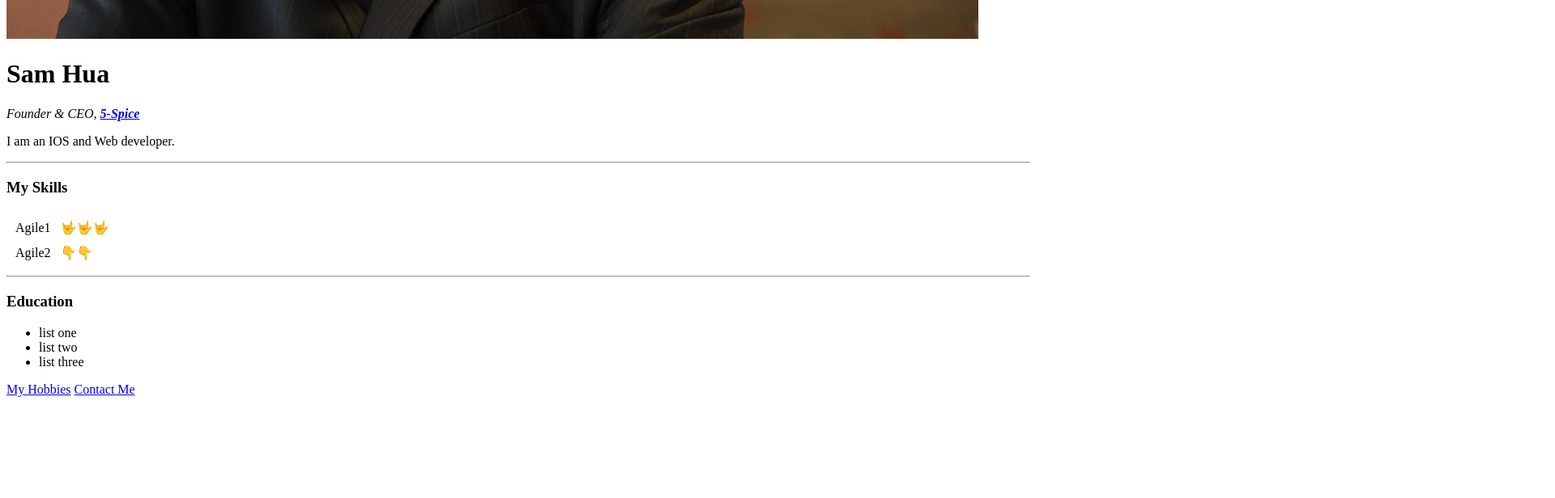
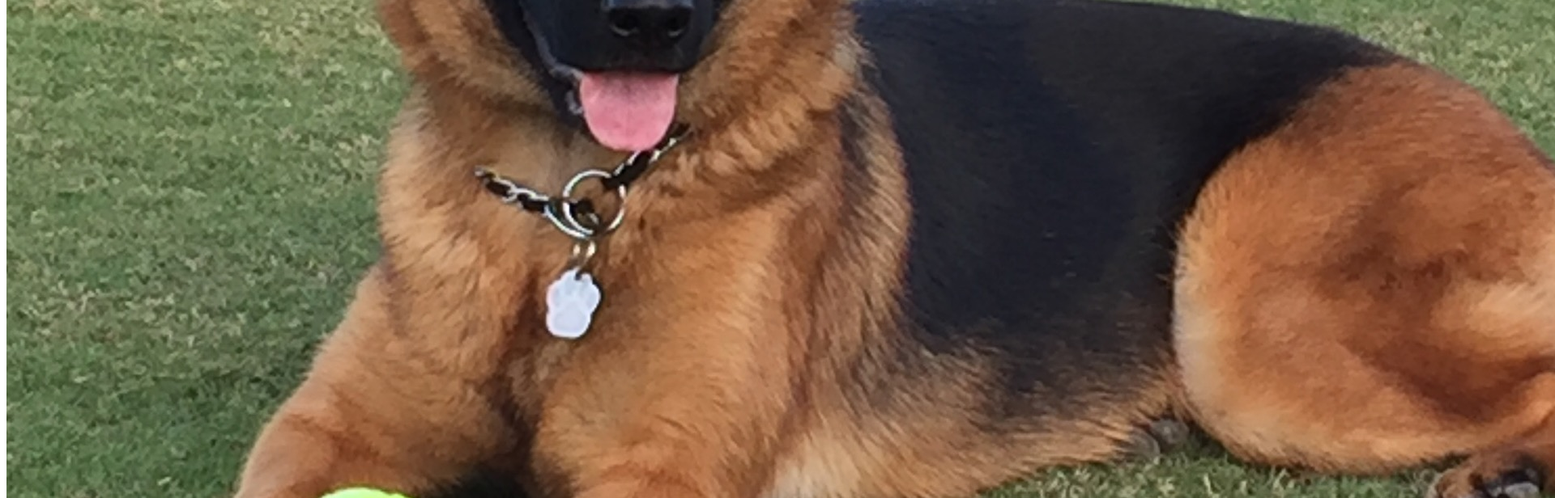
Before and after one commit to samhua1/CV, a plain HTML site: page index.html in a window 1280 px wide. Shown: the part 760-1376 px from the top of the page at 81% size, 1920 px wide, since content can reach past the window. Before the commit the page ends 1259 px from the top, so only its background shows below. Drawn offline with Linux system fonts and the light colour scheme.

Commit message:
Replace with Nala's pic

```diff
--- a/index.html
+++ b/index.html
@@ -7,9 +7,9 @@
 </head>
 
 <body>
-  <img src="Sam Hua Head Shot-2 copy.jpg" alt="">
+  <img src="Nala Pic at 1 year.jpg" alt="">
   <h1>Sam Hua</h1>
-  <p><em>Founder & CEO, <strong><a href="http://www.5-spice.com">5-Spice</a></strong></em></p>
+  <p><em>Student <strong><a href="http://www.google.com">Google</a></strong></em></p>
   <p>I am an IOS and Web developer.</p>
   <hr>
   <h3>My Skills</h3>
```
Also changed, not shown: Nala Pic at 1 year.jpg (added).
